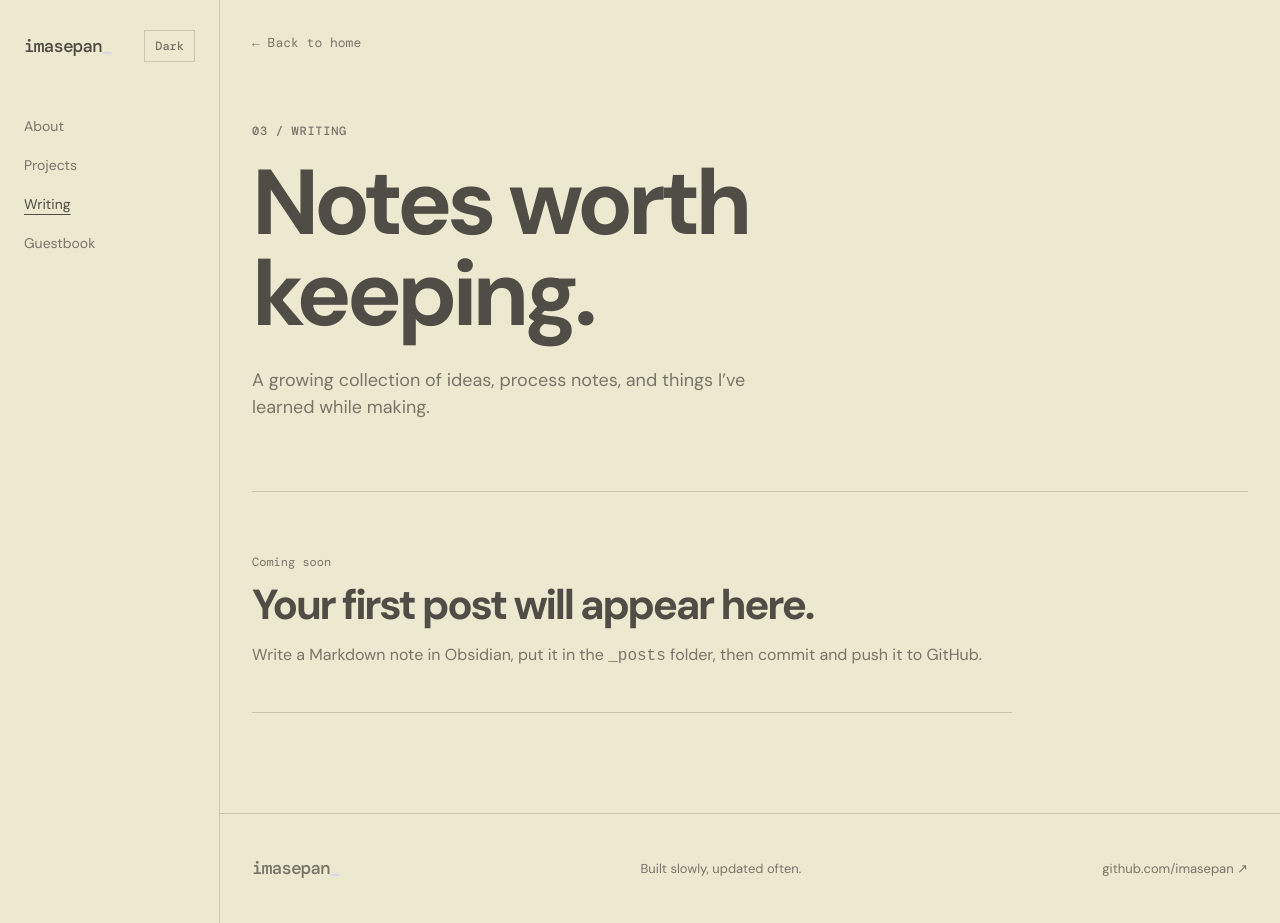
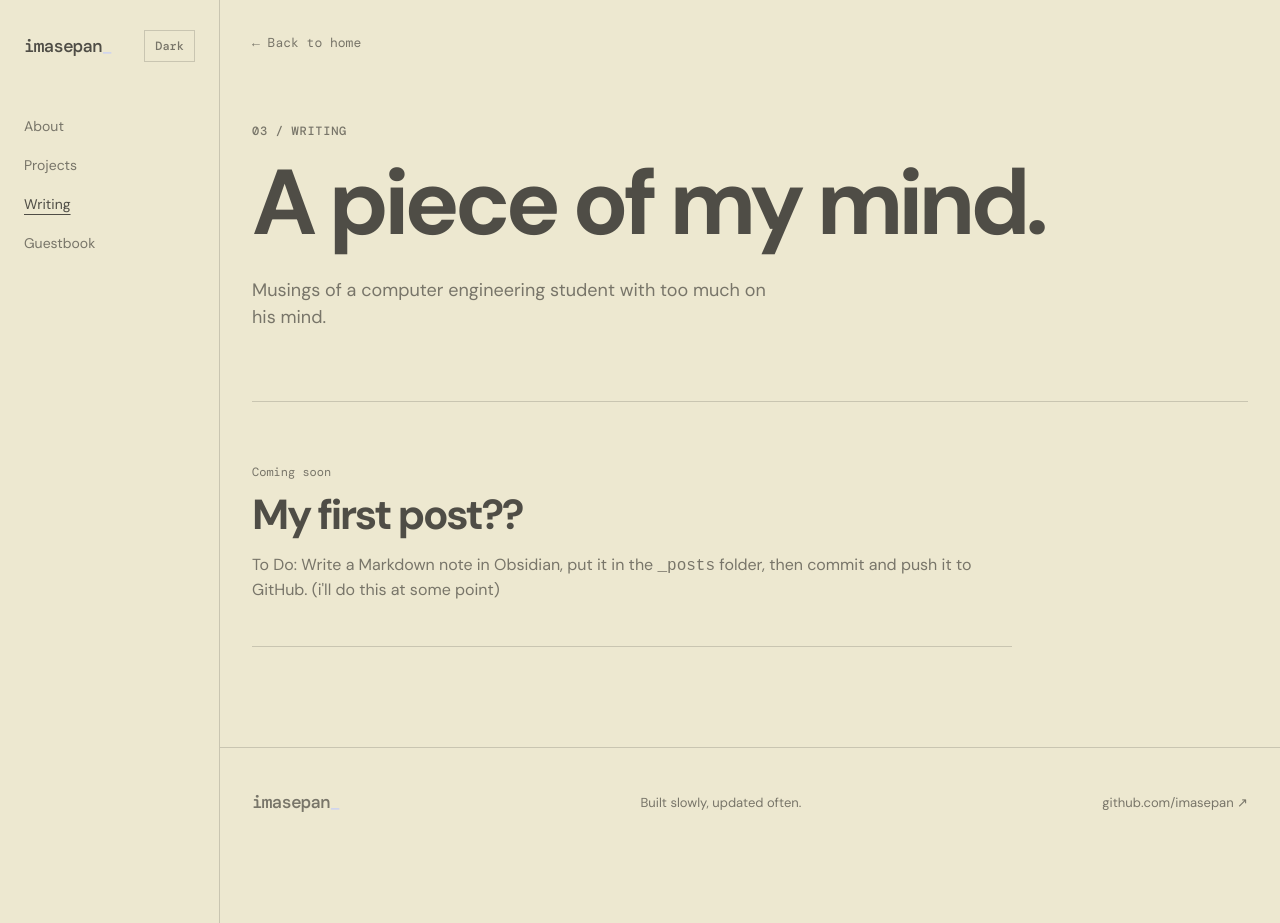
Before and after one commit to imasepan/imasepan.github.io, a Jekyll site: the page built from blog/index.html, in a window 1280 px wide and 923 px high. Built offline with Jekyll 4.4.1, drawn with Linux system fonts in a browser that asks for light colours.

Commit message:
Update index.html
updated wording

```diff
--- a/blog/index.html
+++ b/blog/index.html
@@ -6,8 +6,8 @@ description: Writing by imasepan.
 <a class="page-back" href="/">← Back to home</a>
 <section class="page-intro">
   <p class="eyebrow">03 / writing</p>
-  <h1 class="typewriter-text" data-typewriter>Notes worth keeping.</h1>
-  <p>A growing collection of ideas, process notes, and things I’ve learned while making.</p>
+  <h1 class="typewriter-text" data-typewriter>A piece of my mind.</h1>
+  <p>Musings of a computer engineering student with too much on his mind.</p>
 </section>
 <section class="post-list" aria-label="Blog posts">
   {% for post in site.posts %}
@@ -20,8 +20,8 @@ description: Writing by imasepan.
   {% else %}
   <article class="post-card">
     <p class="post-meta">Coming soon</p>
-    <h2>Your first post will appear here.</h2>
-    <p>Write a Markdown note in Obsidian, put it in the <code>_posts</code> folder, then commit and push it to GitHub.</p>
+    <h2>My first post??</h2>
+    <p>To Do: Write a Markdown note in Obsidian, put it in the <code>_posts</code> folder, then commit and push it to GitHub. (i'll do this at some point)</p>
   </article>
   {% endfor %}
 </section>
```
